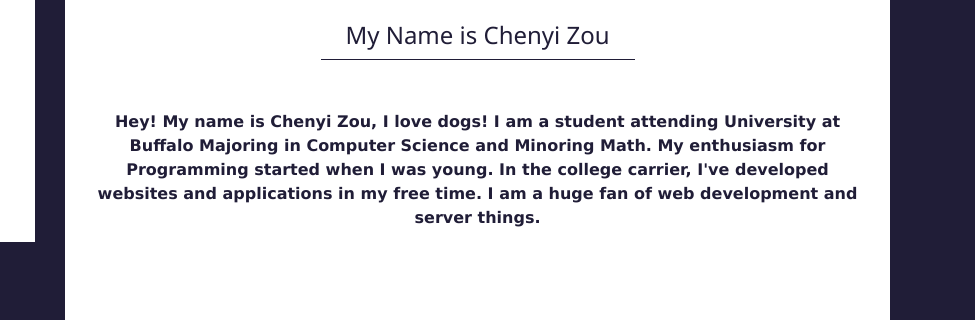
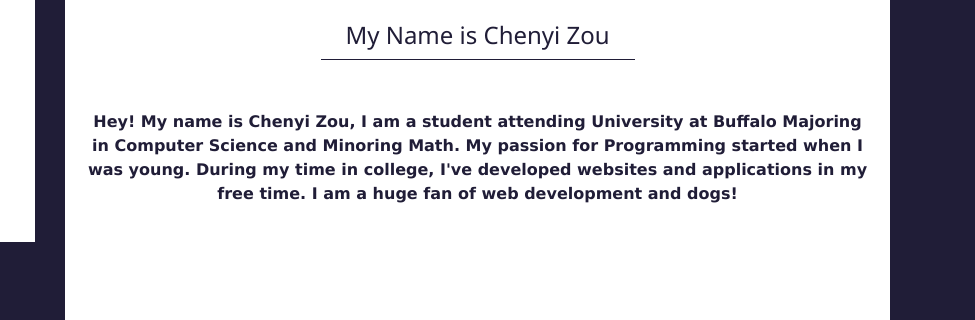
Before and after one commit to Assume5/Personal-Page, a plain HTML site: page index.html in a window 1280 px wide. Shown: the part 205-525 px from the top of the page, 305-1280 px from the left. Drawn offline with nearby package versions, Linux system fonts and the light colour scheme.

Commit message:
Update index.html

```diff
--- a/index.html
+++ b/index.html
@@ -45,9 +45,9 @@
 					<br><br><br>
           <h3 style="color: #201d37; text-align: center;">My Name is Chenyi Zou</h3><hr style="margin: 0 auto; height: 5px; border: 0px solid #201d37; border-top-width: 1px; width: 40%;"><br><br>
           <p class="name" style="text-align: center;">
-            Hey! My name is Chenyi Zou, I love dogs! I am a student attending University at Buffalo Majoring in Computer Science and Minoring Math.
-            My enthusiasm for Programming started when I was young. In the college carrier, I've developed websites and applications in my free time.
-            I am a huge fan of web development and server things.
+            Hey! My name is Chenyi Zou, I am a student attending University at Buffalo Majoring in Computer Science and Minoring Math.
+            My passion for Programming started when I was young. During my time in college, I've developed websites and applications in my free time.
+            I am a huge fan of web development and dogs!
           </p>
 			</div>
 		</div>
```
